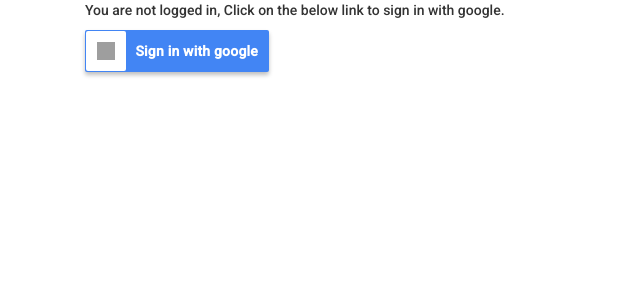
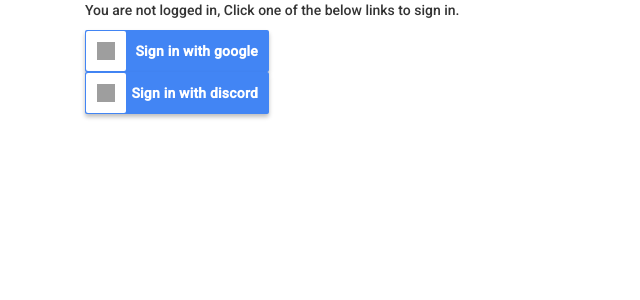
Before and after one commit to Haidra-Org/AI-Horde, a Flask app: page /register in a window 1280 px wide. Shown: the top 300 px of the page, without its empty margins (0-640 px from the left). Run offline with Flask 2, Linux system fonts and the light colour scheme; some libraries are stand-ins or nearby versions; grey boxes are pictures that could not be loaded.

Commit message:
so far so good

```diff
--- a/server.py
+++ b/server.py
@@ -3,6 +3,7 @@
 from flask_limiter import Limiter
 from flask_limiter.util import get_remote_address
 from flask_dance.contrib.google import make_google_blueprint, google
+from flask_dance.contrib.discord import make_discord_blueprint, discord
 import logging, requests, random, time, os, oauthlib, secrets
 from enum import Enum
 from markdown import markdown
@@ -388,6 +389,10 @@
 def login():
     return redirect(url_for('google.login'))
 
+@REST_API.route('/discord')
+def discord():
+    return redirect(url_for('discord.login'))
+
 
 @REST_API.route('/privacy')
 def privacy():
@@ -407,18 +412,26 @@
     _db = Database()
     _waiting_prompts = PromptsIndex()
     _processing_generations = GenerationsIndex()
-    client_id = os.getenv("GOOGLE_CLIENT_ID")
-    client_secret = os.getenv("GLOOGLE_CLIENT_SECRET")
+    google_client_id = os.getenv("GOOGLE_CLIENT_ID")
+    google_client_secret = os.getenv("GLOOGLE_CLIENT_SECRET")
+    discord_client_id = os.getenv("DISCORD_APP_ID")
+    disocrd_client_secret = os.getenv("DISCORD_PUBLIC_KEY")
     REST_API.secret_key = os.getenv("secret_key")
     os.environ['OAUTHLIB_RELAX_TOKEN_SCOPE'] = '1'
     os.environ['OAUTHLIB_INSECURE_TRANSPORT'] = '1' # Disable this on prod
-    blueprint = make_google_blueprint(
-        client_id = client_id,
-        client_secret = client_secret,
+    google_blueprint = make_google_blueprint(
+        client_id = google_client_id,
+        client_secret = google_client_secret,
         reprompt_consent = True,
         scope = ["email"],
     )
-    REST_API.register_blueprint(blueprint,url_prefix="/login")
+    REST_API.register_blueprint(google_blueprint,url_prefix="/login")
+    discord_blueprint = make_discord_blueprint(
+        client_id = discord_client_id,
+        client_secret = disocrd_client_secret,
+        scope = ["email"],
+    )
+    REST_API.register_blueprint(discord_blueprint,url_prefix="/discord")
     api.add_resource(SyncGenerate, "/generate/sync")
     api.add_resource(AsyncGenerate, "/generate/async")
     api.add_resource(AsyncGeneratePrompt, "/generate/prompt/<string:id>")
--- a/templates/register.html
+++ b/templates/register.html
@@ -2,12 +2,18 @@
 {% block content %}
 {% if not google_data %}
     <div class="container">
-        <p style="color:#333;">You are not logged in, Click on the below link to sign in with google.</p>
+        <p style="color:#333;">You are not logged in, Click one of the below links to sign in.</p>
         <a href="/login" class="google-btn">
         <div class="google-icon-wrapper">
             <img class="google-icon" src="https://upload.wikimedia.org/wikipedia/commons/5/53/Google_%22G%22_Logo.svg"/>
         </div>
         <p class="btn-text"><b>Sign in with google</b></p>
+        </a>
+        <a href="/discord" class="google-btn">
+        <div class="google-icon-wrapper">
+            <img class="google-icon" src="https://upload.wikimedia.org/wikipedia/en/9/98/Discord_logo.svg"/>
+        </div>
+        <p class="btn-text"><b>Sign in with discord</b></p>
         </a>
     </div>
 {% else %}
```
